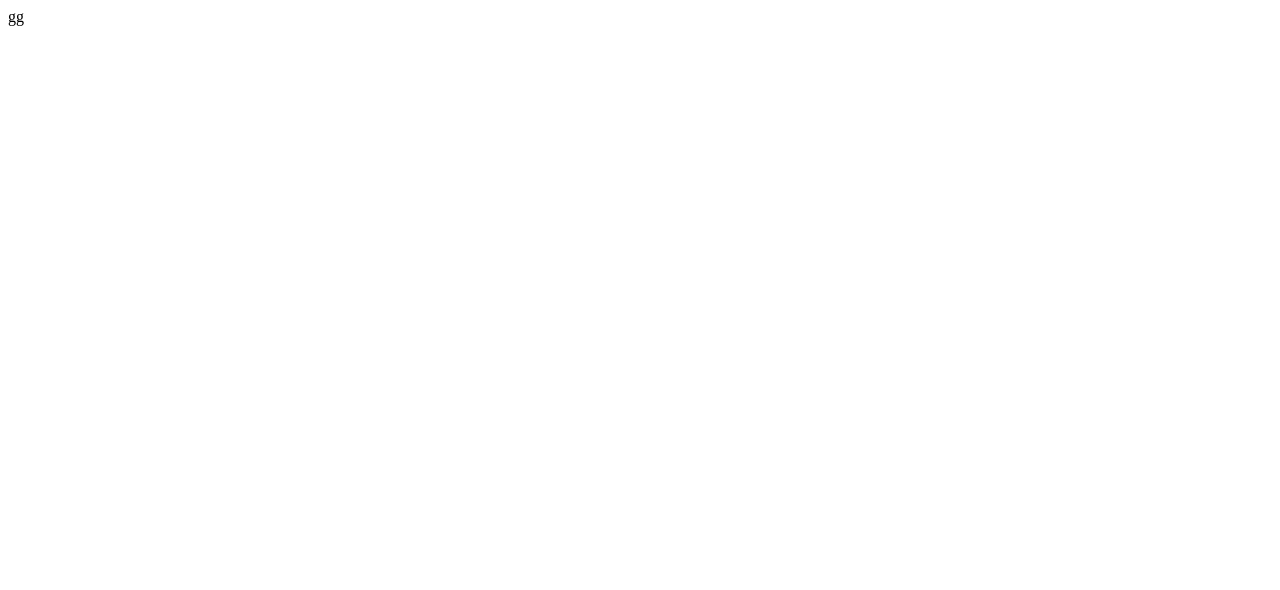
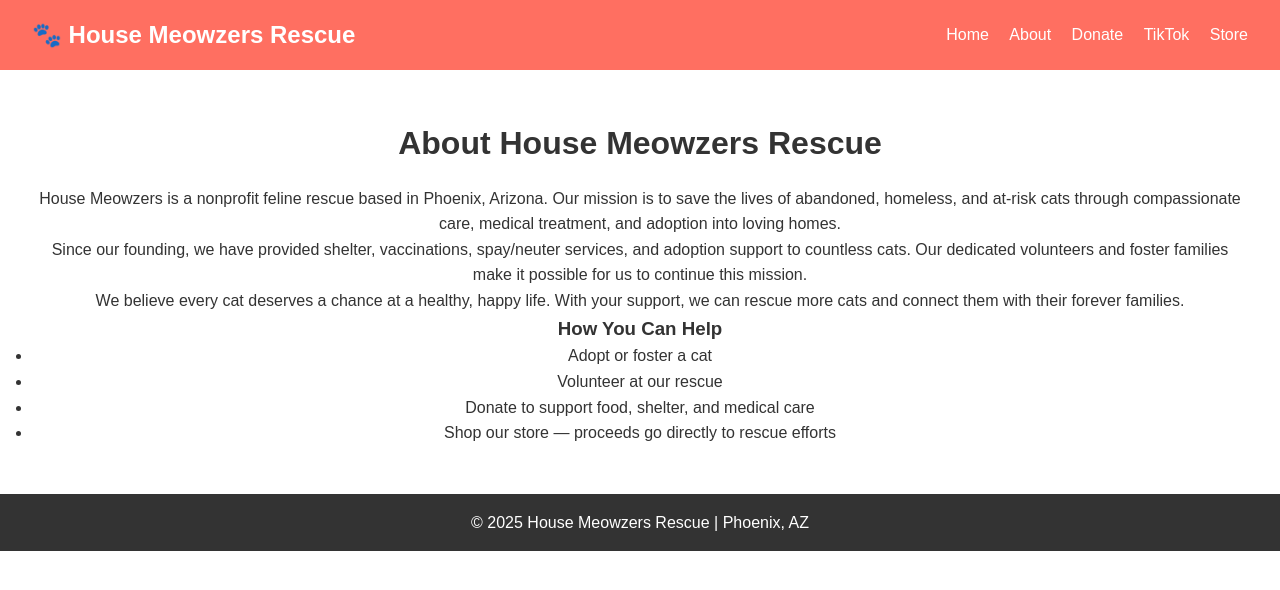
Before and after one commit to iamtheyod/HouseMeowzers, a plain HTML site: page about.html in a window 1280 px wide. Drawn offline with Linux system fonts and the light colour scheme.

Commit message:
Update about.html

```diff
--- a/about.html
+++ b/about.html
@@ -1 +1,46 @@
-gg
+<!DOCTYPE html>
+<html lang="en">
+<head>
+  <meta charset="UTF-8" />
+  <meta name="viewport" content="width=device-width, initial-scale=1.0" />
+  <title>About Us | House Meowzers Rescue</title>
+  <link rel="stylesheet" href="assets/css/style.css" />
+  <script defer src="assets/js/main.js"></script>
+</head>
+<body>
+  <!-- Header will be injected -->
+  <div id="header"></div>
+
+  <!-- About Section -->
+  <section class="about-page">
+    <h2>About House Meowzers Rescue</h2>
+    <p>
+      House Meowzers is a nonprofit feline rescue based in Phoenix, Arizona.
+      Our mission is to save the lives of abandoned, homeless, and at-risk cats
+      through compassionate care, medical treatment, and adoption into loving homes.
+    </p>
+
+    <p>
+      Since our founding, we have provided shelter, vaccinations, spay/neuter
+      services, and adoption support to countless cats. Our dedicated volunteers
+      and foster families make it possible for us to continue this mission.
+    </p>
+
+    <p>
+      We believe every cat deserves a chance at a healthy, happy life.
+      With your support, we can rescue more cats and connect them with their forever families.
+    </p>
+
+    <h3>How You Can Help</h3>
+    <ul>
+      <li>Adopt or foster a cat</li>
+      <li>Volunteer at our rescue</li>
+      <li>Donate to support food, shelter, and medical care</li>
+      <li>Shop our store — proceeds go directly to rescue efforts</li>
+    </ul>
+  </section>
+
+  <!-- Footer will be injected -->
+  <div id="footer"></div>
+</body>
+</html>
```
